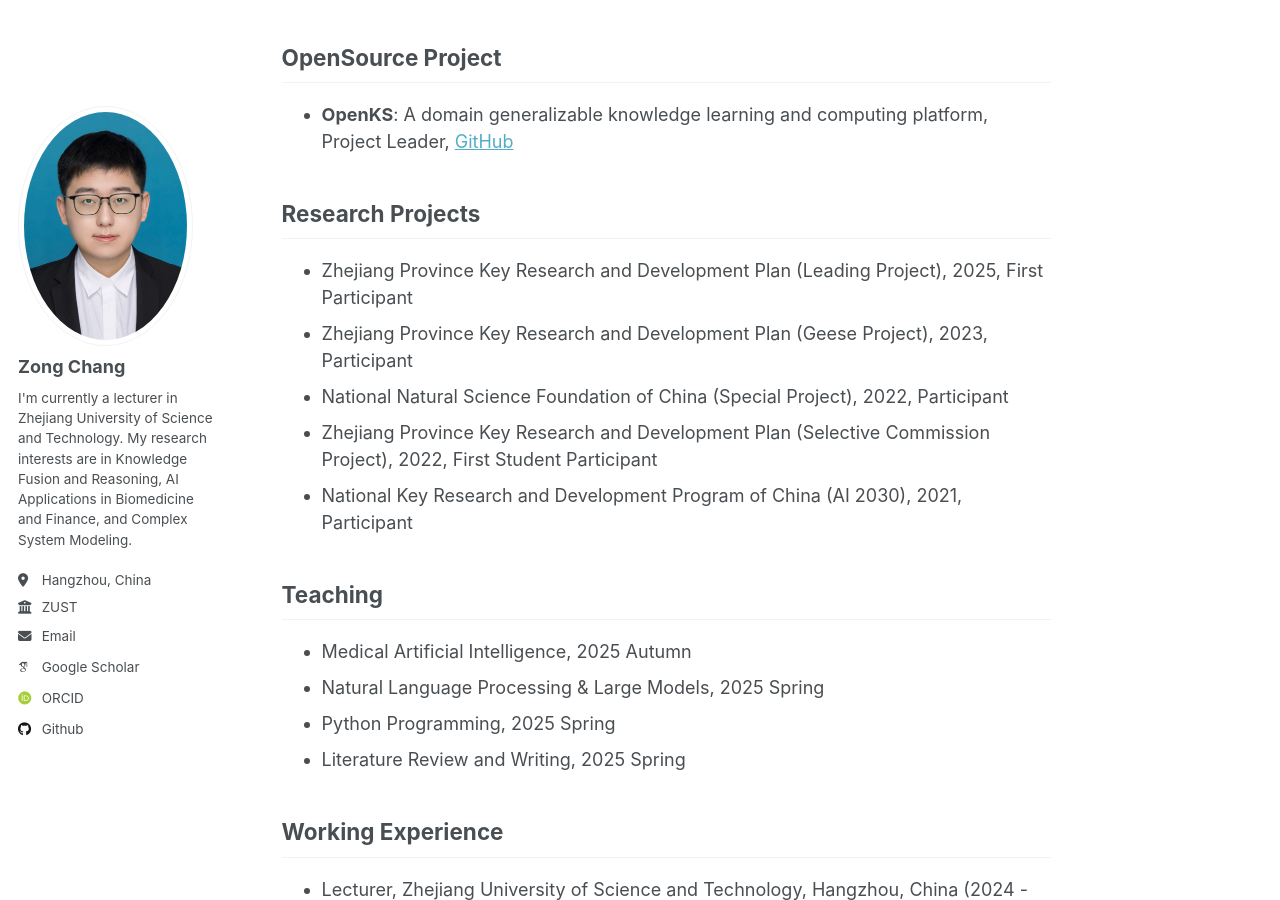
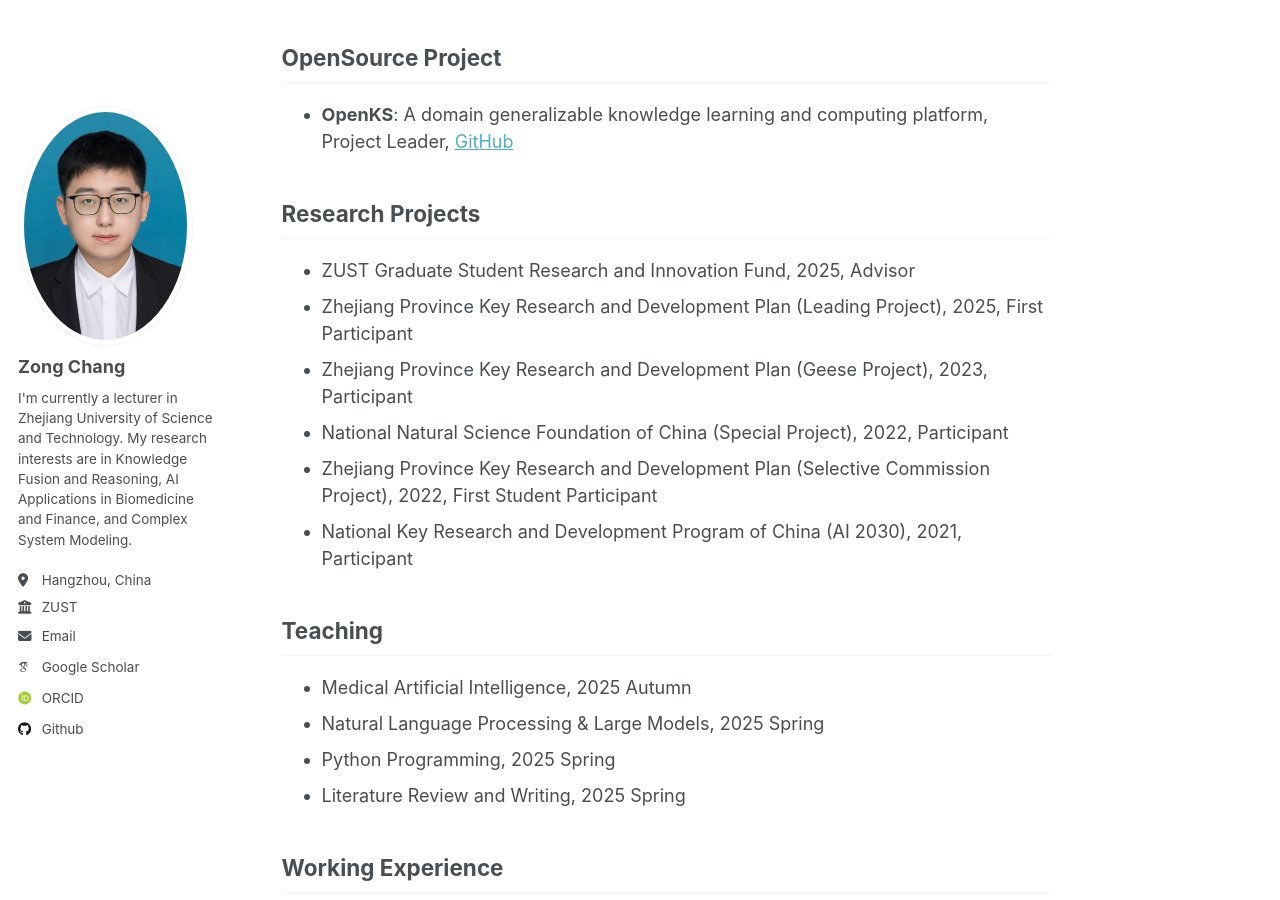
Before and after one commit to changzong/changzong.github.io, a Jekyll site: the page built from _pages/about.md, in a window 1280 px wide and 900 px high, scrolled down 3013 px. Built offline with Jekyll 4.4.1, drawn with Linux system fonts in a browser that asks for light colours; some web fonts are replaced.

Commit message:
update page

```diff
--- a/_pages/about.md
+++ b/_pages/about.md
@@ -85,6 +85,7 @@ redirect_from:
 - **OpenKS**: A domain generalizable knowledge learning and computing platform, Project Leader, [GitHub](https://github.com/ZJU-OpenKS/OpenKS)
 
 ## Research Projects
+- ZUST Graduate Student Research and Innovation Fund, 2025, Advisor
 - Zhejiang Province Key Research and Development Plan (Leading Project), 2025, First Participant
 - Zhejiang Province Key Research and Development Plan (Geese Project), 2023, Participant
 - National Natural Science Foundation of China (Special Project), 2022, Participant
```
